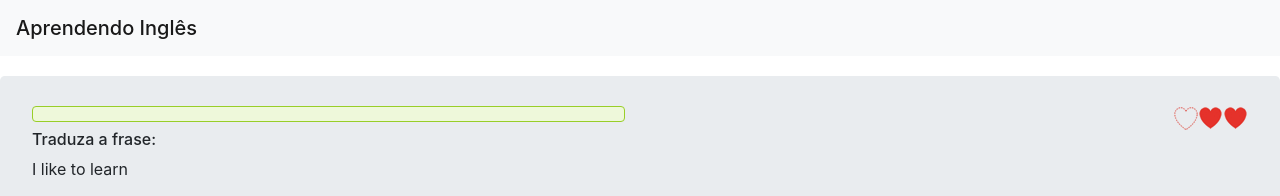
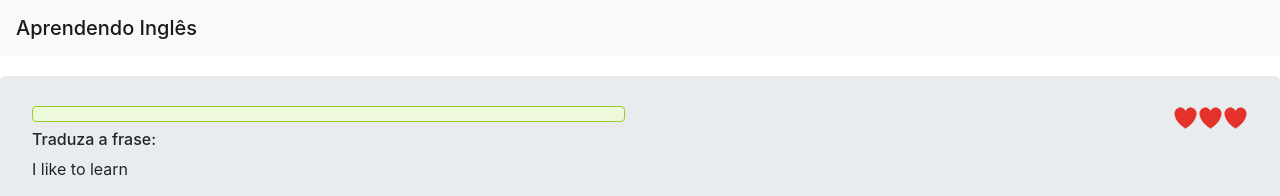
Before and after one commit to roneison85/CursoAngular-App1, an Angular app: page / in a window 1280 px wide. Shown: the top 196 px of the page. Built offline with nearby package versions, Linux system fonts and the light colour scheme.

Commit message:
70. App1 - Exibindo coracoes com ngFor

```diff
--- a/src/app/tentativas/tentativas.component.html
+++ b/src/app/tentativas/tentativas.component.html
@@ -1,5 +1,3 @@
 <div class="d-flex justify-content-end">
-    <img [src]="coracaoVazio" />
-    <img [src]="coracaoCheio" />
-    <img [src]="coracaoCheio" />
+    <img *ngFor="let coracao of coracoes" [src]="coracao.exibeCoracao()" />
 </div>
```
